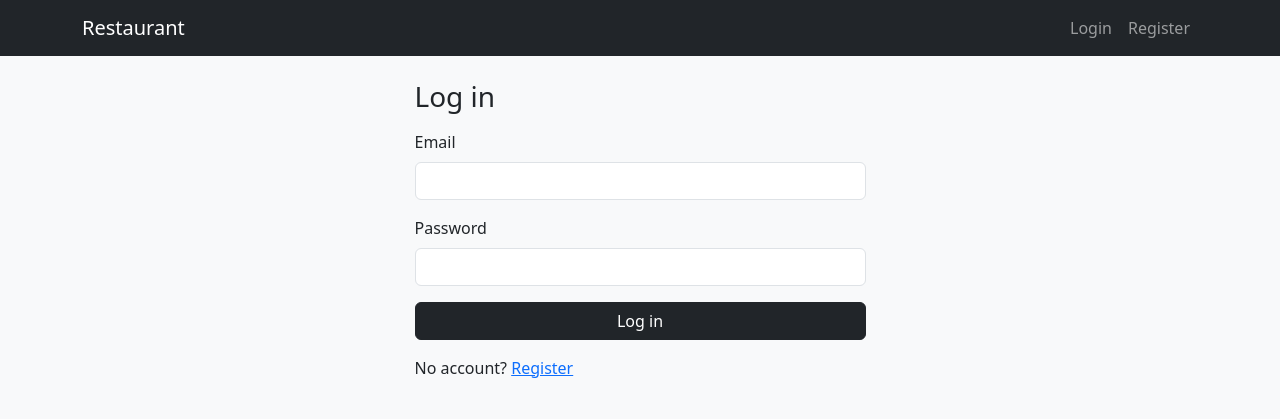
After one commit to Hlamulani/kwa-george-s-kitchen, a Flask app: page /login in a window 1280 px wide. The commit adds this page. Shown: the top 419 px of the page. Run offline with Flask 3, Linux system fonts and the light colour scheme.

Commit message:
Add user registration and login

```diff
--- /dev/null
+++ b/app/routes/auth.py
@@ -0,0 +1,58 @@
+from flask import Blueprint, render_template, request, redirect, url_for, flash
+from flask_login import login_user, logout_user, login_required, current_user
+from .. import db
+from ..models import User
+
+auth_bp = Blueprint("auth", __name__)
+
+
+@auth_bp.route("/register", methods=["GET", "POST"])
+def register():
+    if current_user.is_authenticated:
+        return redirect(url_for("menu.index"))
+
+    if request.method == "POST":
+        name = request.form["name"].strip()
+        email = request.form["email"].strip().lower()
+        password = request.form["password"]
+
+        if not name or not email or len(password) < 6:
+            flash("Fill in all fields. Password must be at least 6 characters.", "danger")
+        elif User.query.filter_by(email=email).first():
+            flash("That email is already registered.", "danger")
+        else:
+            user = User(name=name, email=email)
+            user.set_password(password)
+            db.session.add(user)
+            db.session.commit()
+            login_user(user)
+            flash("Welcome! Your account has been created.", "success")
+            return redirect(url_for("menu.index"))
+
+    return render_template("register.html")
+
+
+@auth_bp.route("/login", methods=["GET", "POST"])
+def login():
+    if current_user.is_authenticated:
+        return redirect(url_for("menu.index"))
+
+    if request.method == "POST":
+        email = request.form["email"].strip().lower()
+        password = request.form["password"]
+        user = User.query.filter_by(email=email).first()
+
+        if user and user.check_password(password):
+            login_user(user)
+            return redirect(url_for("menu.index"))
+        flash("Invalid email or password.", "danger")
+
+    return render_template("login.html")
+
+
+@auth_bp.route("/logout")
+@login_required
+def logout():
+    logout_user()
+    flash("You have been logged out.", "info")
+    return redirect(url_for("menu.index"))
--- /dev/null
+++ b/app/templates/base.html
@@ -0,0 +1,35 @@
+<!doctype html>
+<html lang="en">
+<head>
+  <meta charset="utf-8">
+  <meta name="viewport" content="width=device-width, initial-scale=1">
+  <title>{% block title %}Restaurant{% endblock %}</title>
+  <link href="https://cdn.jsdelivr.net/npm/bootstrap@5.3.3/dist/css/bootstrap.min.css" rel="stylesheet">
+</head>
+<body class="bg-light">
+  <nav class="navbar navbar-expand navbar-dark bg-dark">
+    <div class="container">
+      <a class="navbar-brand" href="{{ url_for('menu.index') }}">Restaurant</a>
+      <div class="navbar-nav ms-auto">
+        {% if current_user.is_authenticated %}
+          <span class="navbar-text me-3">Hi, {{ current_user.name }}</span>
+          <a class="nav-link" href="{{ url_for('auth.logout') }}">Logout</a>
+        {% else %}
+          <a class="nav-link" href="{{ url_for('auth.login') }}">Login</a>
+          <a class="nav-link" href="{{ url_for('auth.register') }}">Register</a>
+        {% endif %}
+      </div>
+    </div>
+  </nav>
+
+  <div class="container py-4">
+    {% with messages = get_flashed_messages(with_categories=true) %}
+      {% for category, message in messages %}
+        <div class="alert alert-{{ category }}">{{ message }}</div>
+      {% endfor %}
+    {% endwith %}
+
+    {% block content %}{% endblock %}
+  </div>
+</body>
+</html>
--- /dev/null
+++ b/app/templates/login.html
@@ -0,0 +1,21 @@
+{% extends "base.html" %}
+{% block title %}Login{% endblock %}
+{% block content %}
+<div class="row justify-content-center">
+  <div class="col-md-5">
+    <h1 class="h3 mb-3">Log in</h1>
+    <form method="post">
+      <div class="mb-3">
+        <label class="form-label">Email</label>
+        <input type="email" name="email" class="form-control" required>
+      </div>
+      <div class="mb-3">
+        <label class="form-label">Password</label>
+        <input type="password" name="password" class="form-control" required>
+      </div>
+      <button class="btn btn-dark w-100">Log in</button>
+    </form>
+    <p class="mt-3">No account? <a href="{{ url_for('auth.register') }}">Register</a></p>
+  </div>
+</div>
+{% endblock %}
```
Also changed, not shown: app/__init__.py (+8 -0 lines), app/models.py (+24 -1 lines), app/templates/menu.html (+4 -13 lines), app/templates/register.html (added, +25 -0 lines), instance/restaurant.db.
